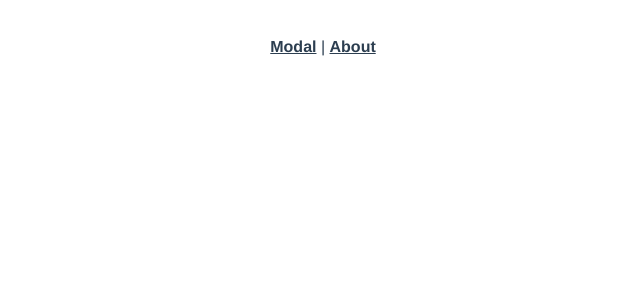
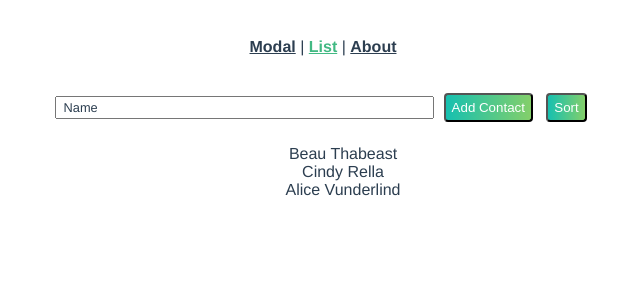
Before and after one commit to nrabins/animating-vue, a Vue app: page /#/List in a window 1280 px wide. Shown: the top 300 px of the page, without its empty margins (317-957 px from the left). Built offline with nearby package versions, Linux system fonts and the light colour scheme.

Commit message:
Add group list transitions and v-move control

```diff
--- a/src/App.vue
+++ b/src/App.vue
@@ -3,6 +3,7 @@
   <div id="app">
     <div id="nav">
       <router-link to="/">Modal</router-link> |
+      <router-link to="/List">List</router-link> |
       <router-link to="/about">About</router-link>
     </div>
     <transition name="slide-fade" mode="out-in">
@@ -13,23 +14,36 @@
 
 <style>
 #app {
-  font-family: 'Avenir', Helvetica, Arial, sans-serif;
+  font-family: "Avenir", Helvetica, Arial, sans-serif;
   -webkit-font-smoothing: antialiased;
   -moz-osx-font-smoothing: grayscale;
   text-align: center;
   color: #2c3e50;
 }
 button {
-  width: 5em;
-  height: 2em;
+  height: 2.2em;
   margin: 0.5em;
-  border-radius: 5px;
+  border-radius: 0.3em;
   background: linear-gradient(to right, #16c0b0, #84cf6a);
-  font-size: 1em;
   color: white;
-  border: none;
-  outline: none;
-  cursor: pointer;
+}
+input {
+  display: inline-block;
+  box-sizing: border-box;
+  width: 30%;
+  height: 1.8em;
+  padding: 0.5em;
+  margin: 0.2em;
+  font: 0.8em "Avenir", Helvetica, sans-serif;
+}
+.modal {
+  width: 250px;
+  height: 200px;
+  padding: 10px;
+  margin: 0 auto;
+  margin-top: 20px;
+  border-radius: 2%;
+  background-color: #e0e0e0;
 }
 #nav {
   padding: 30px;
@@ -41,14 +55,14 @@
 #nav a.router-link-exact-active {
   color: #42b983;
 }
-.modal {
-  width: 250px;
-  height: 200px;
-  padding: 10px;
-  margin: 0 auto;
-  margin-top: 20px;
-  border-radius: 2%;
-  background-color: #e0e0e0;
+p {
+  font-size: 0.8em;
+}
+::placeholder {
+  color: #2c3e50;
+}
+ul {
+  list-style-type: none;
 }
 
 /** Transitions */
@@ -66,8 +80,6 @@
   opacity: 0;
 }
 
-
-
 .slide-fade-enter {
   transform: translateX(10px);
   opacity: 0;
@@ -82,4 +94,17 @@
   transform: translateX(-10px);
   opacity: 0;
 }
+
+.slide-up-enter {
+  transform: translateY(10px);
+  opacity: 0;
+}
+
+.slide-up-enter-active {
+  transition: all 0.2s ease;
+}
+
+.slide-up-move {
+  transition: transform .8s ease-in;
+}
 </style>
--- a/src/router.js
+++ b/src/router.js
@@ -1,6 +1,7 @@
 import Vue from 'vue'
 import Router from 'vue-router'
 import Modal from './views/Modal.vue'
+import List from './views/List.vue'
 
 Vue.use(Router)
 
@@ -12,6 +13,11 @@
       component: Modal
     },
     {
+      path: '/List',
+      name: 'List',
+      component: List
+    },
+    {
       path: '/about',
       name: 'about',
       // route level code-splitting
--- /dev/null
+++ b/src/views/List.vue
@@ -0,0 +1,37 @@
+<template>
+  <div>
+    <input type="text" v-model="newContact" placeholder="Name" />
+    <button @click="addContact">Add Contact</button>
+    <button @click="sortContacts">Sort</button>
+
+    <transition-group name="slide-up" tag="ul" appear="true">
+      <li v-for="contact in contacts" :key="contact">
+        {{ contact }}
+      </li>
+    </transition-group>
+  </div>
+</template>
+
+<script>
+export default {
+  data() {
+    return {
+      newContact: '',
+      contacts: ['Beau Thabeast', 'Cindy Rella', 'Alice Vunderlind']
+    }
+  },
+  methods: {
+    addContact() {
+      this.contacts.push(this.newContact)
+      this.newContact = ''
+    },
+    sortContacts() {
+      this.contacts.sort()
+    }
+  }
+}
+</script>
+
+<style>
+
+</style>
```
